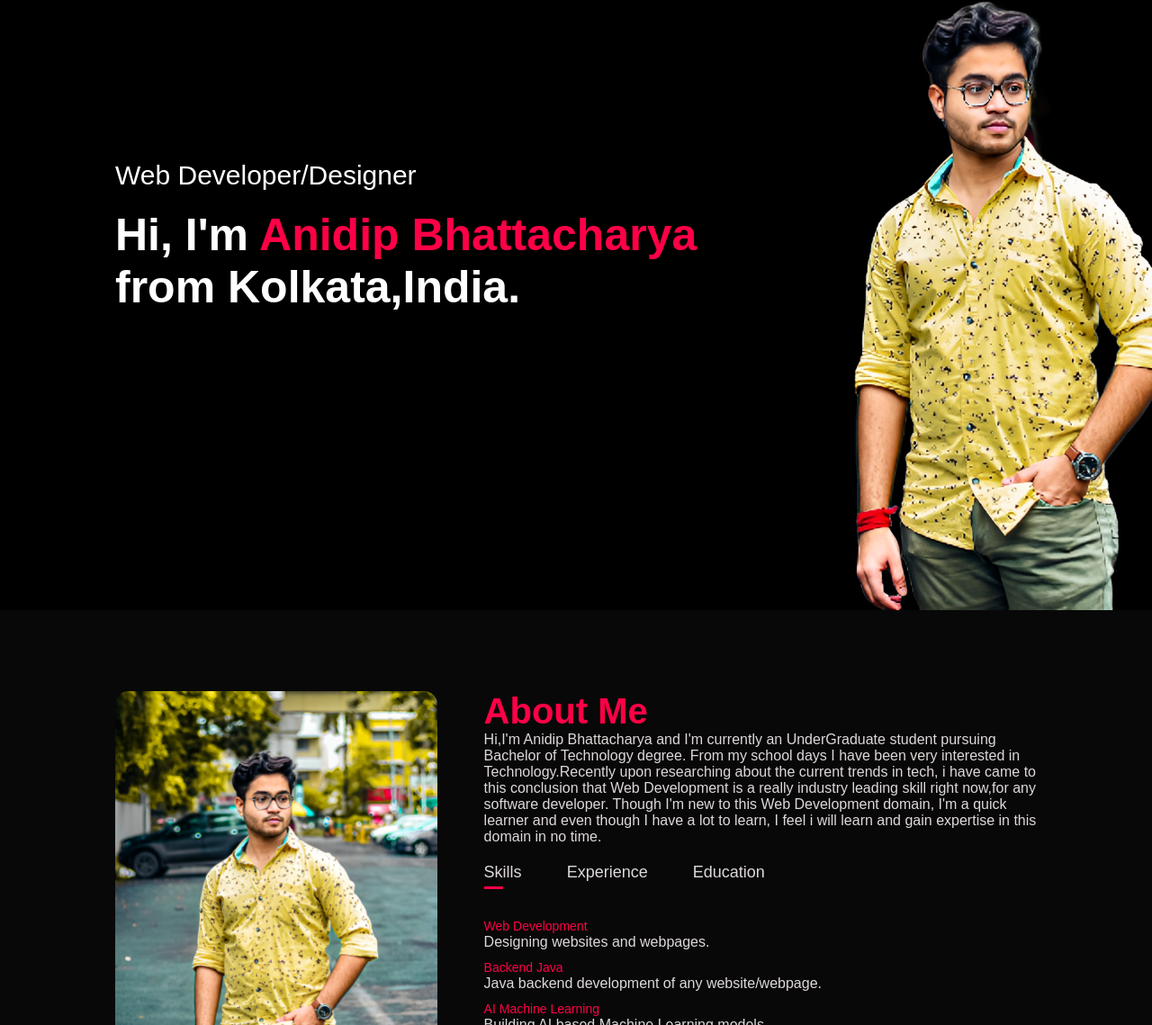
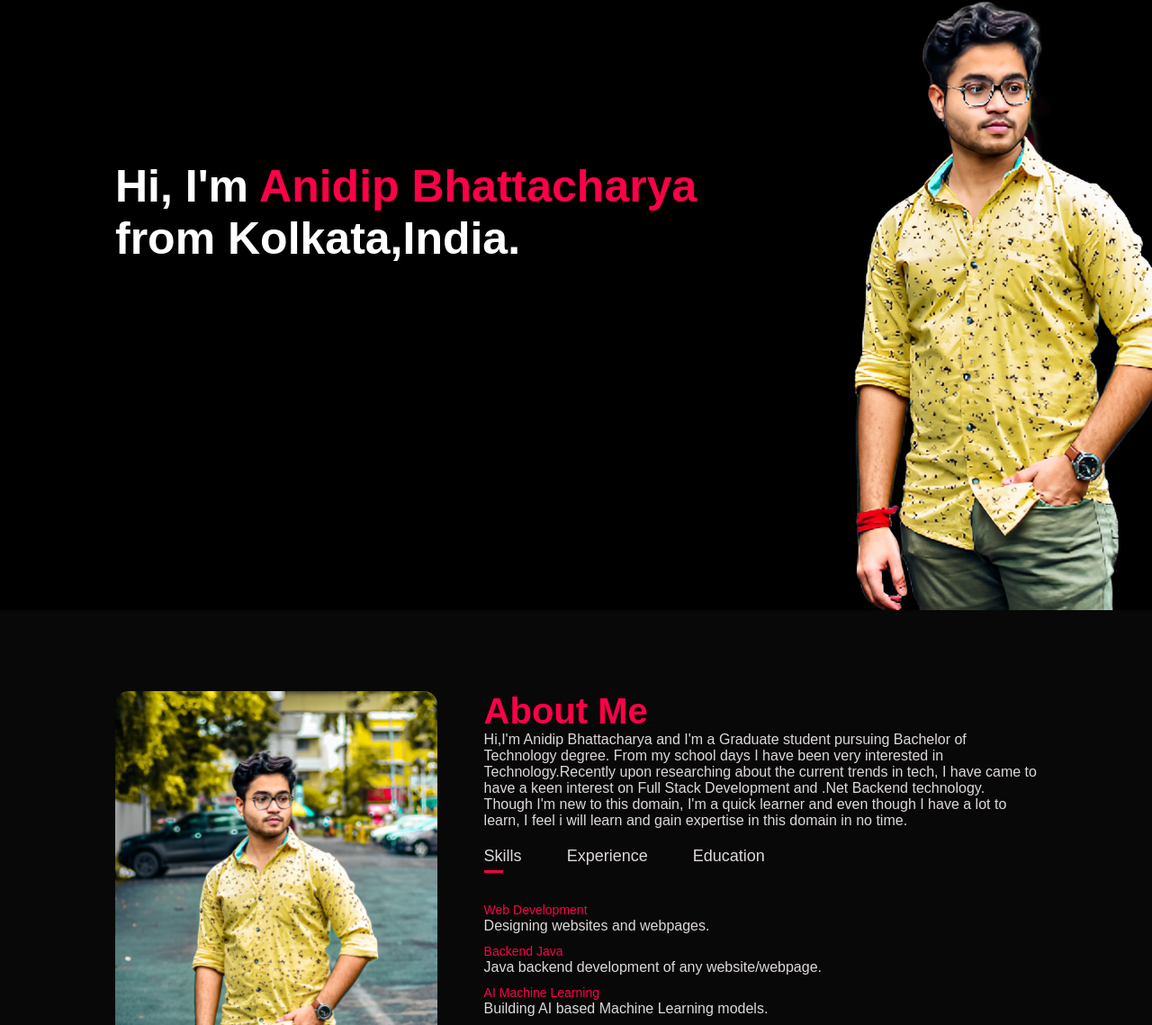
Before and after one commit to anidip27/Personal-Portfolio-Website, a plain HTML site: page index.html in a window 1280 px wide. Shown: the part 122-1261 px from the top of the page at 90% size. Drawn offline with Linux system fonts and the light colour scheme.

Commit message:
Update index.html

```diff
--- a/index.html
+++ b/index.html
@@ -24,7 +24,7 @@
         <i class="fa-solid fa-bars" onclick="openmenu()"></i>
     </nav>
     <div class="header-text">
-        <p>Web Developer/Designer</p>
+        <p></p>
         <h1>Hi, I'm <span>Anidip Bhattacharya</span><br>from Kolkata,India.</h1>
     </div>
 </div>
@@ -37,12 +37,11 @@
             </div>
             <div class="about-col-2">
                 <h1 class="sub-title">About Me</h1>
-                <p>Hi,I'm Anidip Bhattacharya and I'm currently an UnderGraduate student
+                <p>Hi,I'm Anidip Bhattacharya and I'm a Graduate student
                     pursuing Bachelor of Technology degree. From my school days I have been very
                     interested in Technology.Recently upon researching about the current trends
-                    in tech, i have came to this conclusion that Web Development is a really industry
-                    leading skill right now,for any software developer. Though I'm new to this
-                    Web Development domain, I'm a quick learner and even though I have a lot to learn,
+                    in tech, I have came to have a keen interest on Full Stack Development and .Net Backend technology.
+                    Though I'm new to this domain, I'm a quick learner and even though I have a lot to learn,
                     I feel i will learn and gain expertise in this domain in no time.</p>
 
                     <div class="tab-titles">
```
